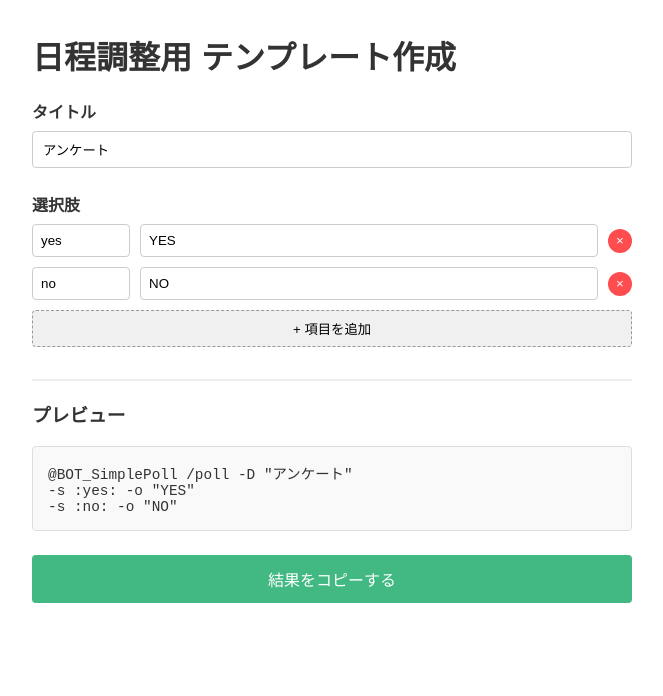
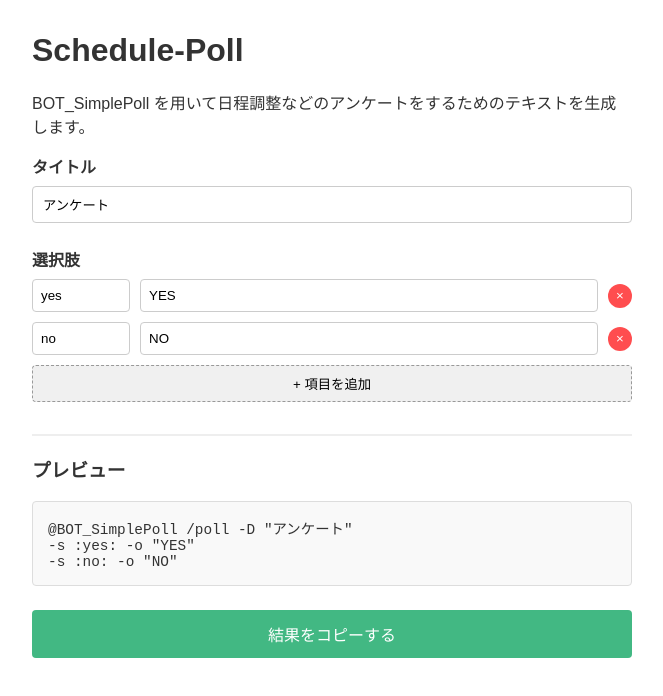
Before and after one commit to Oxojo/Poll-Template, a Vue app: page / in a window 1280 px wide. Shown: the top 696 px of the page, without its empty margins (308-971 px from the left). Built offline with nearby package versions, Linux system fonts and the light colour scheme.

Commit message:
change title

```diff
--- a/index.html
+++ b/index.html
@@ -4,7 +4,7 @@
     <meta charset="UTF-8">
     <link rel="icon" href="/favicon.ico">
     <meta name="viewport" content="width=device-width, initial-scale=1.0">
-    <title>Vite App</title>
+    <title>Schedule-Poll</title>
   </head>
   <body>
     <div id="app"></div>
--- a/src/App.vue
+++ b/src/App.vue
@@ -60,7 +60,11 @@ const copyToClipboard = async () => {
 
 <template>
   <div class="app-container">
-    <h1>日程調整用 テンプレート作成</h1>
+    <h1>Schedule-Poll</h1>
+
+    <p>
+      BOT_SimplePoll を用いて日程調整などのアンケートをするためのテキストを生成します。
+    </p>
 
     <div class="section">
       <label>タイトル</label>
```
